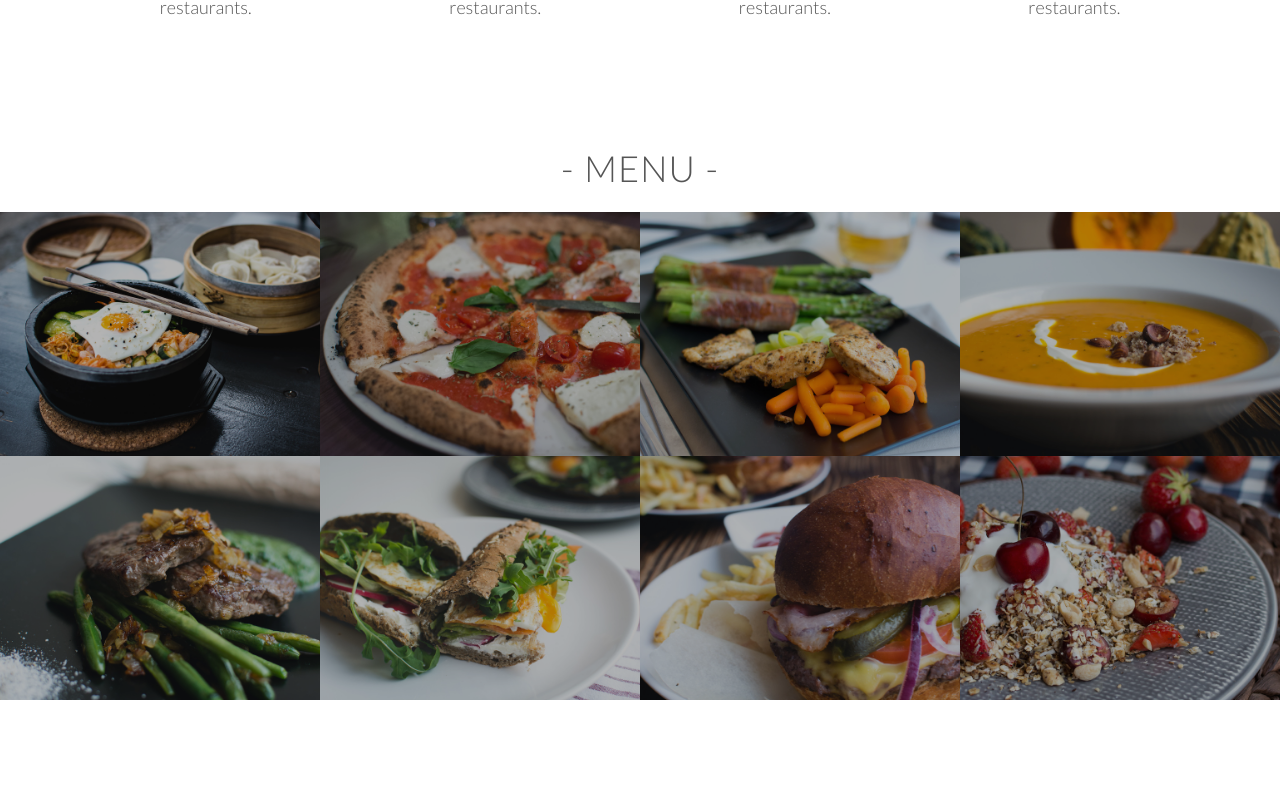
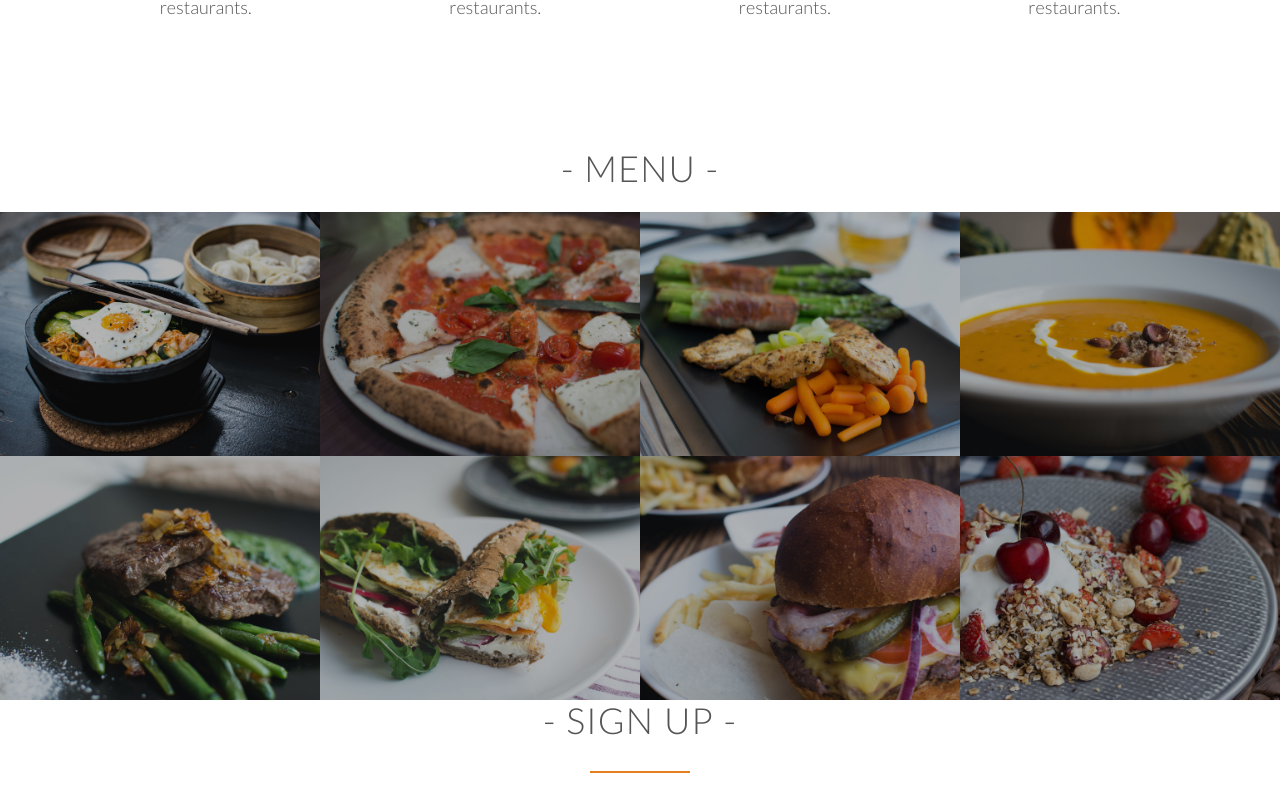
Before and after one commit to Anddrew914/Eataly_Delivers, a React (Create React App) app: page / in a window 1280 px wide. Shown: the part 1334-2137 px from the top of the page. Before the commit the page ends 2034 px from the top, so only its background shows below. Built offline with nearby package versions, Linux system fonts and the light colour scheme.

Commit message:
hooks up react router, I'm loading routes now instead of components. Started building a component for signup but decided to finish homepage styling instead.

```diff
--- a/package.json
+++ b/package.json
@@ -8,6 +8,7 @@
     "react": "^15.6.1",
     "react-dom": "^15.6.1",
     "react-router": "^4.1.2",
+    "react-router-dom": "^4.1.2",
     "redux": "^3.7.2"
   },
   "devDependencies": {
--- a/src/App.js
+++ b/src/App.js
@@ -1,16 +1,14 @@
 import React, { Component } from 'react';
 import Header from './components/header.js';
-import Section from './components/section.js';
-import FoodMenu from './components/FoodMenu';
+import Section from './components/section.js'
 import './App.css';
+import Routes from './routes'
 
 class App extends Component {
   render() {
     return (
       <div className="App">
-        <Header />
-        <Section />
-        <FoodMenu />
+        {Routes}
       </div>
     );
   }
--- a/src/components/component.js
+++ b/src/components/component.js
@@ -1,4 +1,3 @@
-"use strict"
 import React from 'react'
 
 class Header extends React.Component {
--- a/src/components/header.js
+++ b/src/components/header.js
@@ -9,7 +9,7 @@ class Header extends React.Component {
           <div className="row">
             <img src={Logo} alt="Eataly-Logo" className="logo" />
             <ul className="main-nav">
-              <li><a href="#">Sign Up</a></li>
+              <li><a href="signup">Sign Up</a></li>
               <li><a href="#">Sign In</a></li>
               <li><a href="#">Admin</a></li>
               <li><a href="#">Cart</a></li>
--- a/src/components/section.js
+++ b/src/components/section.js
@@ -1,4 +1,3 @@
-"use strict"
 import React from 'react'
 import '../css/grid.css'
 import '../css/ionicons.css'
--- /dev/null
+++ b/src/components/signup.js
@@ -0,0 +1,16 @@
+import React, {Component} from 'react';
+import '../css/BasicSetup.css';
+import '../css/FoodMenu.css';
+
+
+class Signup  extends Component{
+  render(){
+    return(
+          <h2>
+            - Sign Up -
+          </h2>
+    )
+  }
+}
+
+export default Signup;
--- a/src/index.css
+++ b/src/index.css
@@ -1,3 +1,34 @@
+/*---------Basic Setup---------*/
+
+* {
+  margin: 0;
+  padding: 0;
+  box-sizing: border-box;
+}
+
+html {
+  color: #555;
+  font-family: 'Lato', 'Arial', sans-serif;
+  font-weight: 300;
+  font-size: 20px;
+  text-rendering: optimizeLegibility;
+}
+
+/*---------Reusable Components---------*/
+
+.row {
+  max-width: 1140px;
+  margin: 0 auto;
+}
+
+section{
+  padding: 80px 0;
+}
+
+.box {
+  padding: 1%;
+}
+
 /*---------Headers---------*/
 
 h1,
--- a/src/index.js
+++ b/src/index.js
@@ -4,6 +4,11 @@ import './index.css';
 import './css/BasicSetup.css';
 import App from './App';
 import registerServiceWorker from './registerServiceWorker';
+import { BrowserRouter } from 'react-router-dom';
 
-ReactDOM.render(<App />, document.getElementById('root'));
-registerServiceWorker();
+
+ReactDOM.render((
+    <BrowserRouter>
+      <App />
+    </BrowserRouter>
+  ), document.getElementById('root'))
--- /dev/null
+++ b/src/routes.js
@@ -0,0 +1,20 @@
+//react
+import React from 'react'
+import {render} from 'react-dom'
+import { BrowserRouter, Route, Switch } from 'react-router-dom';
+import Header from './components/header'
+import Section from './components/section'
+import FoodMenu from './components/foodMenu'
+import Signup from './components/signup'
+
+const routes = (
+    <div>
+        <Route path='/' component={Header} />
+        <Route path='/' component={Section} />
+        <Route path='/' component={FoodMenu} />
+        <Route path='/' component={Signup} />
+    </div>
+)
+
+
+export default routes
```
Also changed, not shown: 1 other file (tests, documents, lock files or other folders).
